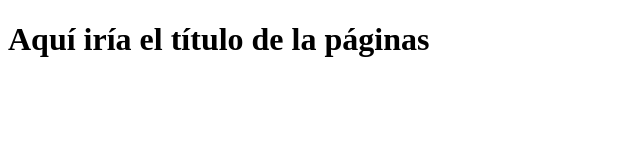
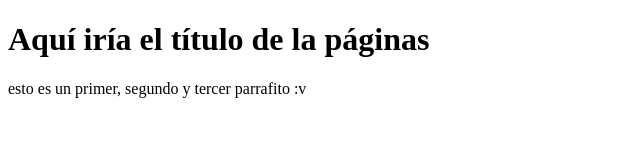
Before and after one commit to Skarlers/Curso-GITVSC, a plain HTML site: page index.html in a window 1280 px wide. Shown: the whole page, without its empty margins (0-640 px from the left). Drawn offline with Linux system fonts and the light colour scheme.

Commit message:
Agregando parrafinhos

```diff
--- a/index.html
+++ b/index.html
@@ -8,6 +8,6 @@
 </head>
 <body>
     <h1>Aquí iría el título de la páginas</h1>
-
+    <p>esto es un primer, segundo y tercer parrafito :v</p>
 </body>
 </html>
```
